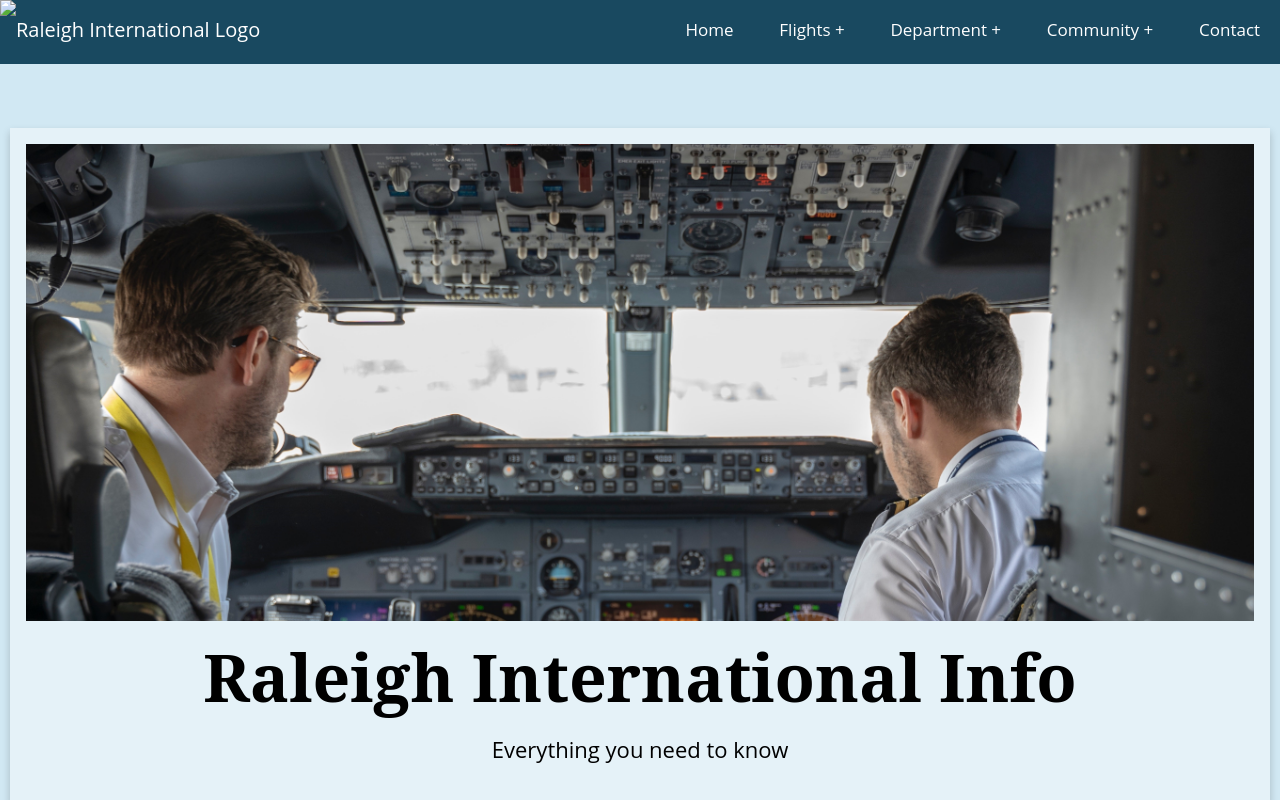
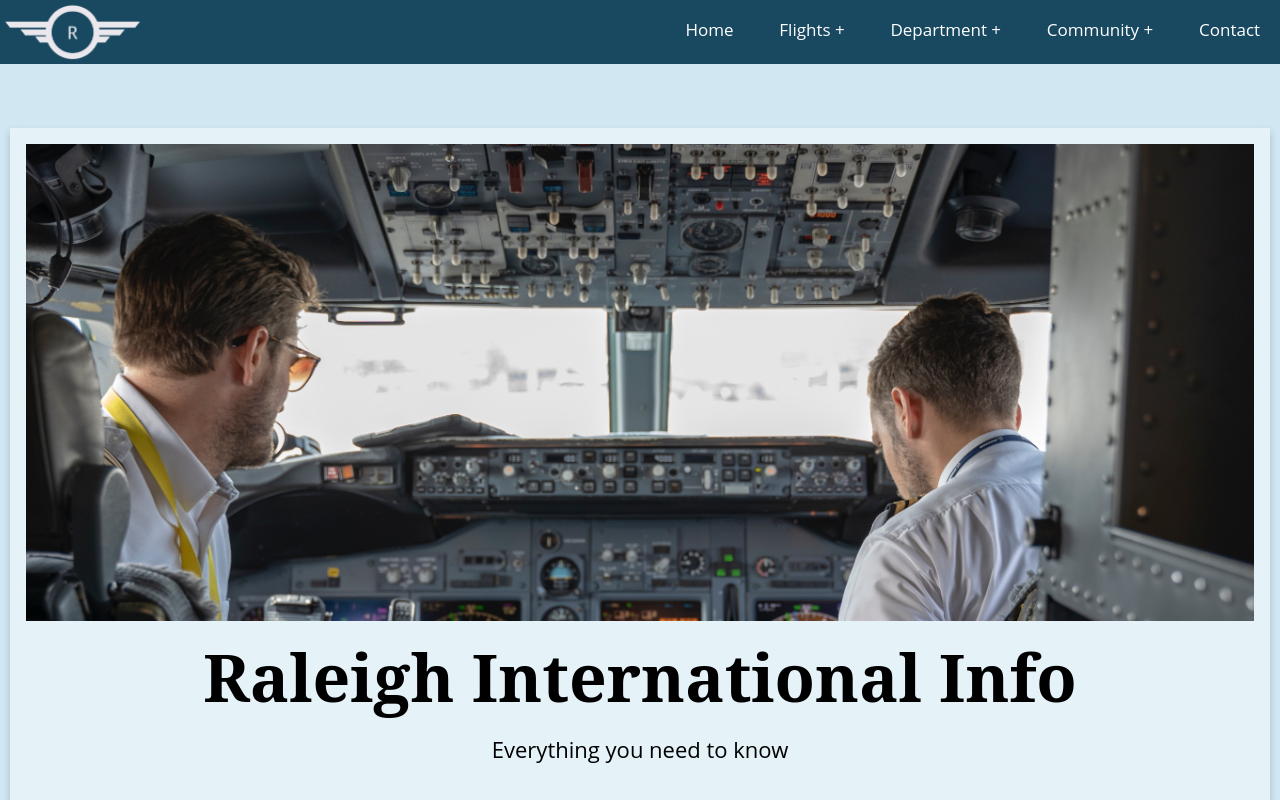
Before and after one commit to calbers1/raleighInternational, a plain HTML site: page AirportInfo.html in a window 1280 px wide. Shown: the top 800 px of the page. Drawn offline with Linux system fonts and the light colour scheme.

Commit message:
re added logos

```diff
--- a/AirportInfo.html
+++ b/AirportInfo.html
@@ -10,7 +10,7 @@
 <title>Raleigh International</title>
 <body>
 	<nav>
-	  <div id="logo"><img src="#" alt="Raleigh International Logo" /></div>
+	  <div><img src="images/logo_transparent.png" alt="logo" id="logo"/></div>
 	  <label for="drop" class="toggle">Menu</label>
 	  <input type="checkbox" id="drop">
 		<ul class="menu">
```
Also changed, not shown: Arrivals&Departures.html (+1 -1 lines), Index.html (+1 -1 lines), Parking.html (+1 -1 lines), Shopping&Dining.html (+1 -1 lines), test.html (+1 -1 lines).
